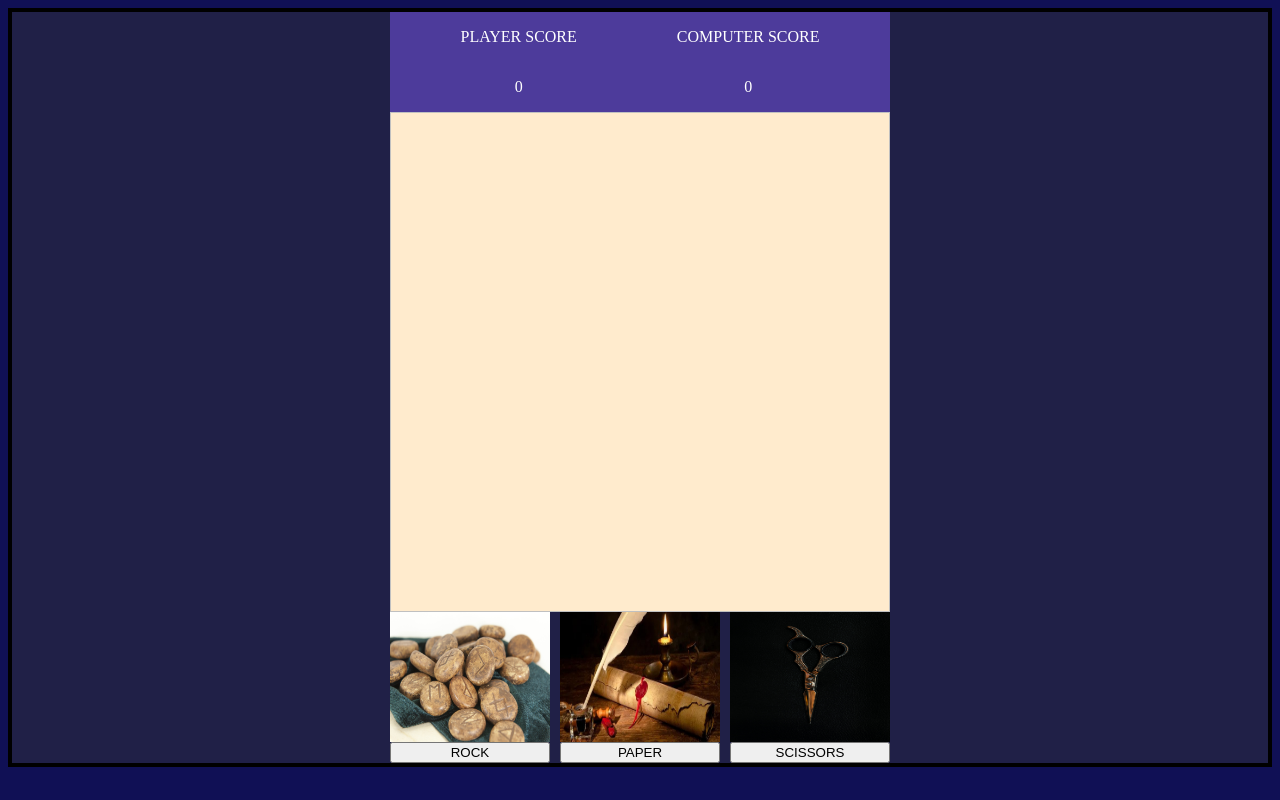
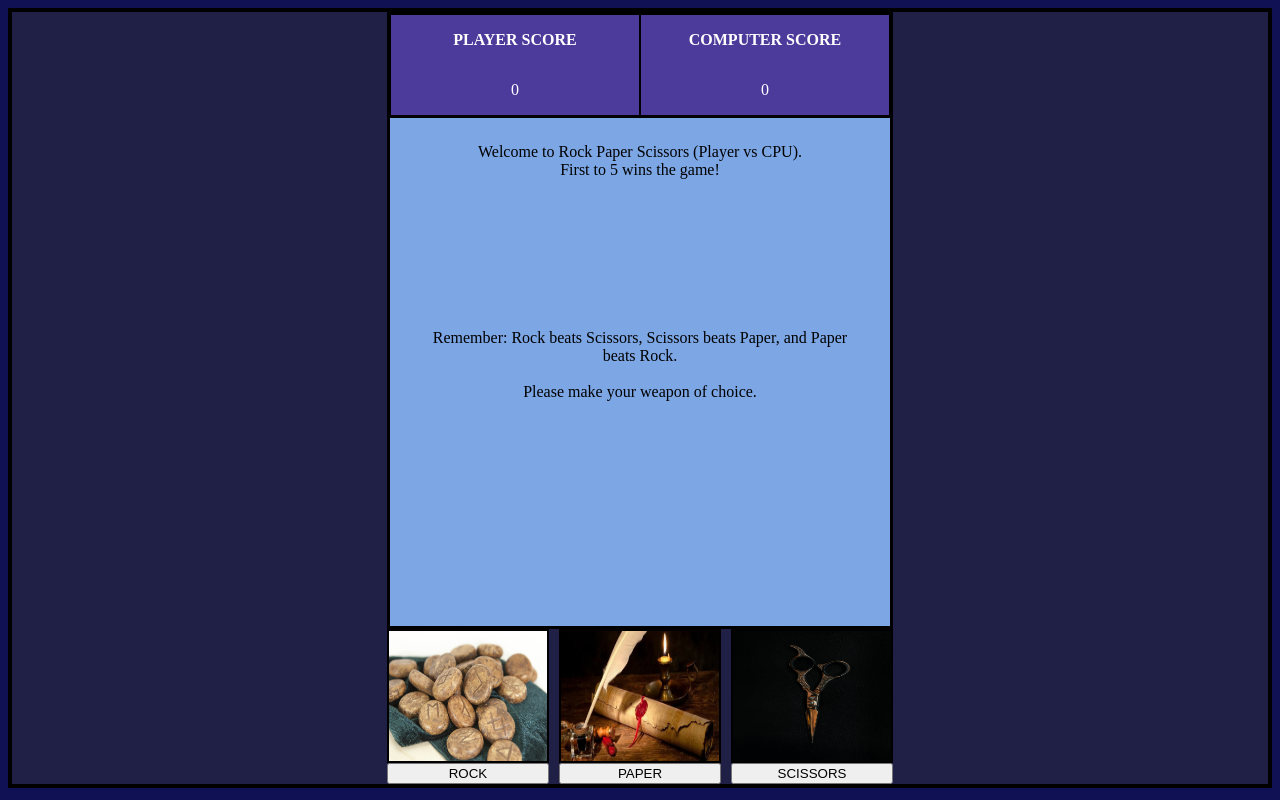
Before and after one commit to ThomasMcDonald1/odin-rock-paper-scissors-ui, a plain HTML site: page index.html in a window 1280 px wide. Drawn offline with Linux system fonts and the light colour scheme.

Commit message:
altered core functionality to provide ui
added ui, removed console logs so users can now click buttons for
choosing rock paper or scissors

```diff
--- a/RockPaperScissors.js
+++ b/RockPaperScissors.js
@@ -1,46 +1,23 @@
 // event listener for when the DOM is created, runs the game() after
-document.addEventListener("DOMContentLoaded", game());
+document.addEventListener("DOMContentLoaded", initializeGame());
 
-function game()
+function initializeGame()
 {
-    const message = "Please input a choice of either 'rock', 'paper', or 'scissors': ";
-    let roundNumber = 1; // 5-round game
-    let playerNumWins = 0; // Track player score
-    let computerNumWins = 0; // Track computer score
+    let playerScore = 0;
+    let cpuScore = 0;
+    const headerText = document.querySelector('#game-info-header');
+    const infoText = document.querySelector('#game-info-update');
+    const playerScoreDisplay = document.querySelector('#player-score');
+    const cpuScoreDisplay = document.querySelector('#cpu-score');
+    playerScoreDisplay.textContent = playerScore;
+    cpuScoreDisplay.textContent = cpuScore;
+    displayWelcome(headerText, infoText);
+}
 
-    //window.alert("Welcome to Rock Paper Scissors! We will begin a 5-round game:");
-
-    /*for (; roundNumber <= 5; roundNumber++)
-    {
-        let computerChoice = getComputerChoice();
-        let playerChoice = getPlayerChoice(message);
-        //console.log(playRockPaperScissorsRound(roundNumber, playerChoice, computerChoice));
-        switch (playRockPaperScissorsRound(roundNumber, playerChoice, computerChoice))
-        {
-            case 'Player':
-                console.log(playerChoice + " beats " + computerChoice + "! Player wins.");
-                playerNumWins++;
-                break;
-            case 'Computer':
-                console.log(computerChoice + " beats " + playerChoice + "! Computer wins.");
-                computerNumWins++;
-                break;
-            case 'Tie':
-                console.log("Both choices are the same between the player and computer. Tie!");
-                break;
-            case 'Invalid':
-                console.log("Player input an invalid value. Must be 'rock', 'paper', or 'scissors'! (not case-sensitive)\n");
-                console.log("Computer wins by default.");
-                computerNumWins++;
-                break;
-        }
-        console.log("\n");
-    }
-    console.log("Player has " + playerNumWins + " wins, and the computer has " + computerNumWins + " wins.");
-    if (playerNumWins > computerNumWins) { console.log("Player won the game!"); }
-    else if (playerNumWins < computerNumWins) { console.log("Computer won the game!"); }
-    else { console.log("The game was a tie."); }
-    */
+function displayWelcome(headerText, infoText)
+{
+    headerText.textContent = "Welcome to Rock Paper Scissors (Player vs CPU). \nFirst to 5 wins the game!";
+    infoText.textContent = "Remember: Rock beats Scissors, Scissors beats Paper, and Paper beats Rock.\n\nPlease make your weapon of choice.";
 }
 
 function playRockPaperScissorsRound(roundNumber, playerChoice, computerChoice)
@@ -119,3 +96,47 @@ function getRPSValue(index)
             break;
     }
 }
+
+/*
+function old_game()
+{
+    const welcomeMessage = "Welcome to an epic rock paper scissors battle! Please select your weapon of choice.";
+    let roundNumber = 1; // 5-round game
+    let playerNumWins = 0; // Track player score
+    let computerNumWins = 0; // Track computer score
+
+    //window.alert("Welcome to Rock Paper Scissors! We will begin a 5-round game:");
+
+    for (; roundNumber <= 5; roundNumber++)
+    {
+        let computerChoice = getComputerChoice();
+        let playerChoice = getPlayerChoice(message);
+        //console.log(playRockPaperScissorsRound(roundNumber, playerChoice, computerChoice));
+        switch (playRockPaperScissorsRound(roundNumber, playerChoice, computerChoice))
+        {
+            case 'Player':
+                console.log(playerChoice + " beats " + computerChoice + "! Player wins.");
+                playerNumWins++;
+                break;
+            case 'Computer':
+                console.log(computerChoice + " beats " + playerChoice + "! Computer wins.");
+                computerNumWins++;
+                break;
+            case 'Tie':
+                console.log("Both choices are the same between the player and computer. Tie!");
+                break;
+            case 'Invalid':
+                console.log("Player input an invalid value. Must be 'rock', 'paper', or 'scissors'! (not case-sensitive)\n");
+                console.log("Computer wins by default.");
+                computerNumWins++;
+                break;
+        }
+        console.log("\n");
+    }
+    console.log("Player has " + playerNumWins + " wins, and the computer has " + computerNumWins + " wins.");
+    if (playerNumWins > computerNumWins) { console.log("Player won the game!"); }
+    else if (playerNumWins < computerNumWins) { console.log("Computer won the game!"); }
+    else { console.log("The game was a tie."); }
+
+}
+*/
--- a/index.html
+++ b/index.html
@@ -12,17 +12,20 @@
     <div class="main-container">
         <div class="score-container">
             <div class="score">
-                <p id="player-score-text">PLAYER SCORE</p>
-                <p id="player-score">0</p>
+                <p class="score-header">PLAYER SCORE</p>
+                <p id="player-score"></p>
             </div>
             <div class="score">
-                <p id="cpu-score-text">COMPUTER SCORE</p>
-                <p id="cpu-score">0</p>
+                <p class="score-header">COMPUTER SCORE</p>
+                <p id="cpu-score"></p>
             </div>
         </div>
 
-        <div class="rps-visuals">
-            <img width="500" height="500">
+        <div class="game-info">
+            <div id="game-info-header"></div>
+            <div id="game-info-update"></div>
+            <div class="spacer"></div>
+            <div class="spacer"></div>
         </div>
 
         <div class="choices">
--- a/styles.css
+++ b/styles.css
@@ -8,10 +8,14 @@
 .score-container
 {
     display: flex;
-    gap: 100px;
+    gap: 0px;
     justify-content: center;
     background-color: rgb(77, 59, 155);
     min-width: 500px;
+    border-top: 3px solid;
+    border-left: 3px solid;
+    border-right: 3px solid;
+    border-color: rgb(0, 0, 0);
 }
 
 .score
@@ -20,14 +24,52 @@
     flex-direction: column;
     align-items: center;
     color: white;
+    width: calc(100%/2);
+    border-top: 0px solid;
+    border-bottom: 0px solid;
+    border-left: 1px solid;
+    border-right: 1px solid;
+    border-color: rgb(0, 0, 0);
 }
 
-.rps-visuals
+.score-header
 {
+    font-weight: bold;
+
+}
+
+.game-info
+{
+    min-height:500px;
+    min-width: 500px;
+    max-width: 500px;
+    background-color: rgb(124, 166, 228);
     display: flex;
-    min-height: 400px;
-    max-width: 800px;
-    background-color: blanchedalmond;
+    flex-direction: column;
+    justify-content: center;
+    align-items: center;
+    gap: 100px;
+    border-top: 3px solid;
+    border-bottom: 3px solid;
+    border-left: 3px solid;
+    border-right: 3px solid;
+    border-color: rgb(0, 0, 0);
+}
+
+#game-info-header
+{
+    flex-grow: 0;
+    padding: 25px;
+    white-space: pre-line;
+    text-align: center;
+}
+
+#game-info-update
+{
+    flex-grow: 0;
+    padding: 25px;
+    white-space: pre-line;
+    text-align: center;
 }
 
 body
@@ -50,8 +92,13 @@ body
 
 .img-display
 {
-    width: 160px;
+    width: 158px;
     height: 130px;
+    border-top: 2px solid;
+    border-bottom: 2px solid;
+    border-left: 2px solid;
+    border-right: 2px solid;
+    border-color: rgb(0, 0, 0);
 }
 
 .choice-container
```
